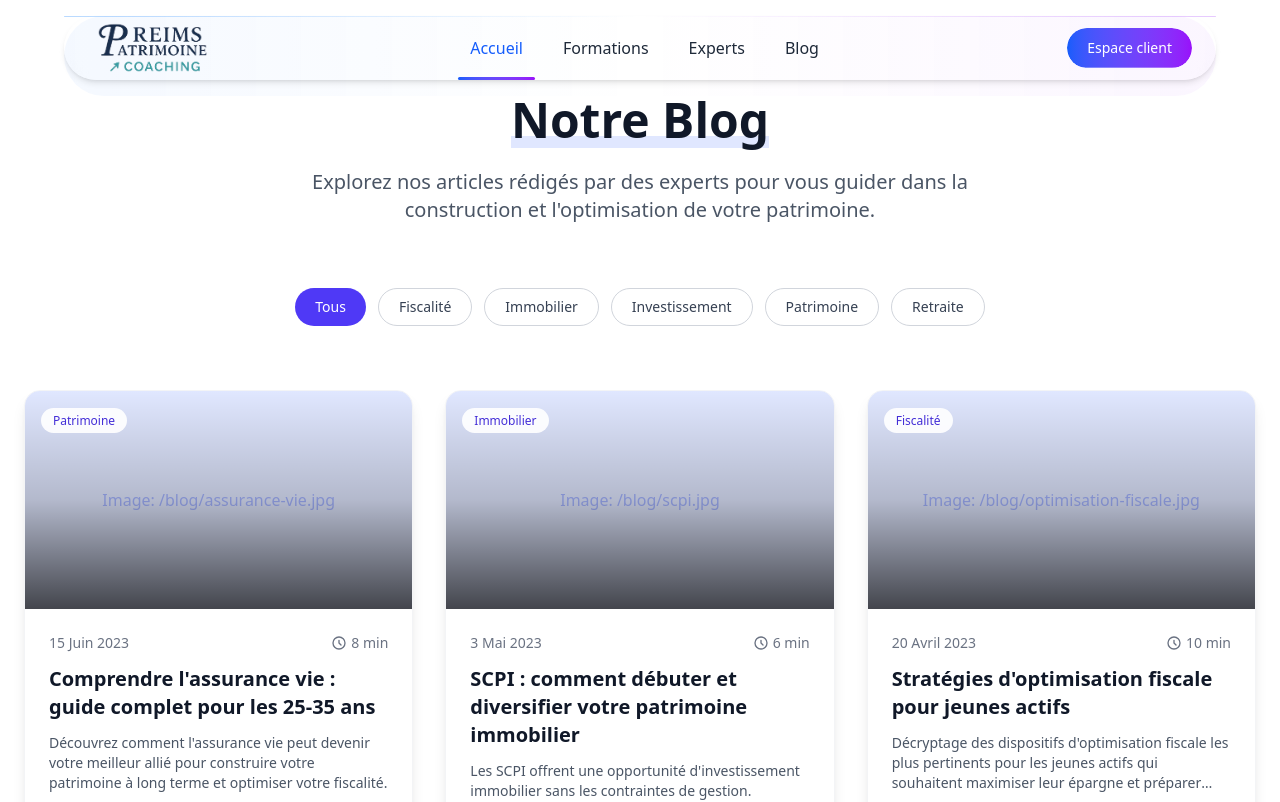
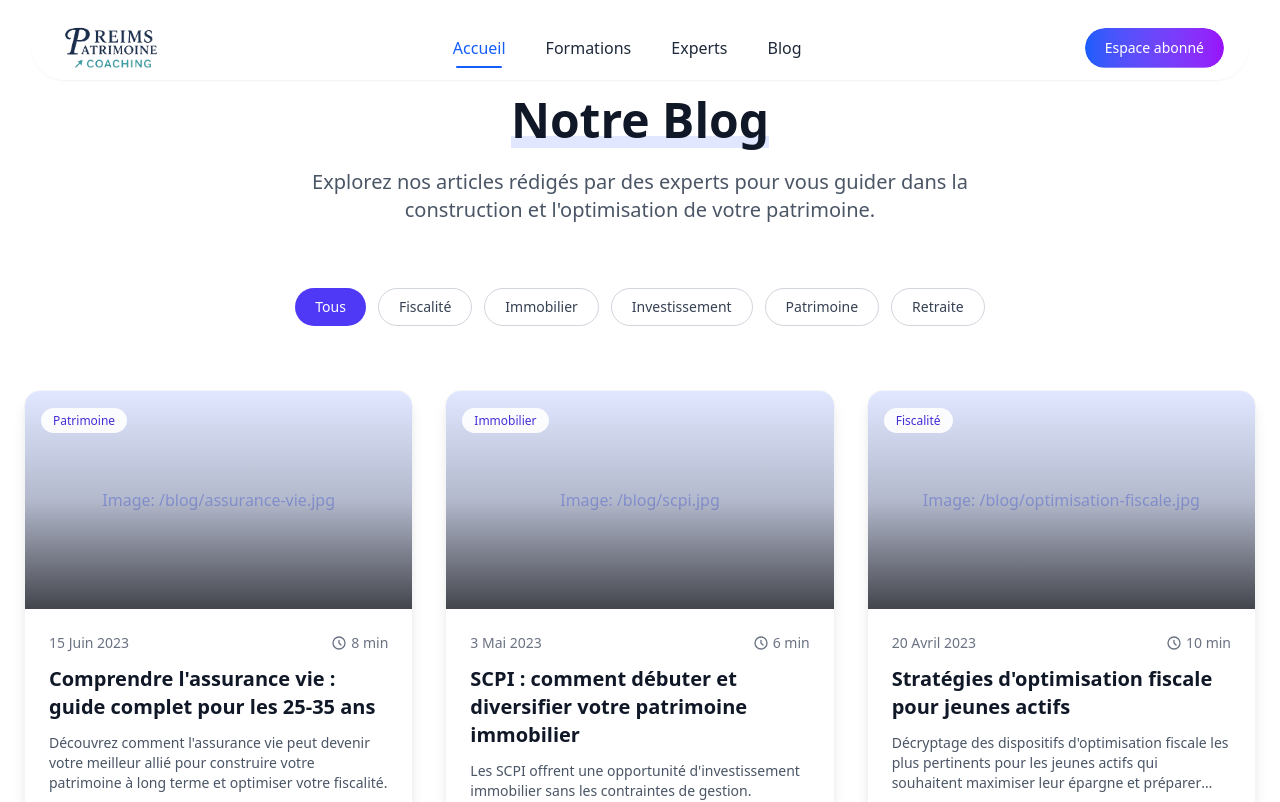
Before and after one commit to axel-po/app-reims-patrimoine-coaching, a Next.js app: page /blog in a window 1280 px wide. Shown: the top 802 px of the page. Built offline with nearby package versions, Linux system fonts and the light colour scheme.

Commit message:
refactor: update component imports and adjust layout language to French

```diff
--- a/src/components/@shared/hero/hero.tsx
+++ b/src/app/(public)/_components/hero/hero.tsx
@@ -1,5 +1,5 @@
 import React from "react";
-import Button from "../../../components/landing/button/button";
+import Button from "../button/button";
 import Simulators from "./simulators";
 
 const Hero = () => {
--- a/src/components/@shared/hero/simulators.tsx
+++ b/src/app/(public)/_components/hero/simulators.tsx
@@ -1,6 +1,6 @@
 "use client";
 
-import Button from "@/components/landing/button/button";
+import Button from "@/app/(public)/_components/button/button";
 import React, { useState, useEffect } from "react";
 
 export default function Simulators() {
--- /dev/null
+++ b/src/app/(public)/_components/nav/nav-links.ts
@@ -0,0 +1,13 @@
+export const navLinks = [
+  { href: "/", label: "Accueil" },
+  { href: "/formations", label: "Formations" },
+  { href: "/coachs", label: "Experts" },
+  { href: "/blog", label: "Blog" },
+];
+
+export const mobileNavLinks = [
+  { href: "/", label: "Accueil" },
+  { href: "/formations", label: "Formations" },
+  { href: "/coachs", label: "Experts" },
+  { href: "/blog", label: "Blog" },
+];
--- a/src/components/@shared/nav/nav.tsx
+++ b/src/app/(public)/_components/nav/nav.tsx
@@ -4,6 +4,7 @@ import React, { useState, useEffect } from "react";
 import Link from "next/link";
 import Image from "next/image";
 import logo from "@/assets/logo.png";
+import { navLinks, mobileNavLinks } from "./nav-links";
 
 export default function Nav() {
   const [activeLink, setActiveLink] = useState("/");
@@ -22,8 +23,8 @@ export default function Nav() {
   return (
     <header className="fixed w-full z-50 px-4 sm:px-6 md:px-8 py-4">
       <div
-        className={`relative mx-auto max-w-6xl rounded-full transition-all duration-300 ${
-          scrolled ? "shadow-lg" : "shadow-md"
+        className={`relative mx-auto max-w-7xl rounded-full transition-all duration-300 ${
+          scrolled ? "shadow-md" : "shadow-xs"
         }`}
       >
         <div
@@ -31,10 +32,6 @@ export default function Nav() {
             scrolled ? "bg-white/70" : "bg-white/50"
           }`}
         ></div>
-
-        <div className="absolute left-0 top-0 w-full h-20 bg-gradient-to-r from-blue-500/5 via-transparent to-purple-500/5 rounded-full"></div>
-
-        <div className="absolute top-0 left-0 right-0 h-[1px] bg-gradient-to-r from-blue-400/40 via-white/20 to-purple-400/40 rounded-full"></div>
 
         <div className="flex items-center justify-between relative z-10 h-16 px-6 max-w-7xl mx-auto">
           <Link
@@ -46,37 +43,38 @@ export default function Nav() {
             <Image
               src={logo}
               alt="Logo"
-              className="w-auto h-20 transition-transform duration-300 hover:scale-105"
+              className="w-auto h-17 transition-transform duration-300 "
             />
           </Link>
 
           <nav className="hidden md:block">
             <ul className="flex items-center h-full">
-              {[
-                { href: "/", label: "Accueil" },
-                { href: "/formations", label: "Formations" },
-                { href: "/coachs", label: "Experts" },
-                { href: "/blog", label: "Blog" },
-              ].map((link) => (
+              {navLinks.map((link) => (
                 <li key={link.href} className="h-full">
                   <Link
                     href={link.href}
-                    className={`relative flex items-center justify-center h-16 px-5 group ${
-                      activeLink === link.href
-                        ? "text-blue-600"
-                        : "text-gray-800"
-                    }`}
+                    className={`relative flex items-center justify-center h-16 px-5 group`}
                     onClick={() => setActiveLink(link.href)}
                   >
-                    {activeLink === link.href && (
-                      <div className="absolute left-2 right-2 bottom-0 h-[3px] bg-gradient-to-r from-blue-600 to-purple-600 rounded-full"></div>
-                    )}
-
-                    <span className="font-medium transition-all duration-300 group-hover:text-blue-600">
+                    <span
+                      className={`font-medium transition-all duration-300 ${
+                        activeLink === link.href
+                          ? "text-blue-600"
+                          : "text-gray-800 hover:text-blue-600"
+                      }`}
+                    >
                       {link.label}
                     </span>
 
-                    <div className="absolute inset-0 bg-blue-50/30 opacity-0 group-hover:opacity-100 transition-all duration-300 rounded-full"></div>
+                    {activeLink === link.href && (
+                      <div className="absolute bottom-3 h-[2px] w-1/2 bg-blue-600 rounded-full transition-all duration-300 transform origin-center"></div>
+                    )}
+
+                    <div
+                      className={`absolute bottom-3 left-1/2 transform -translate-x-1/2 h-[2px] w-0 bg-blue-600 rounded-full transition-all duration-300 group-hover:w-1/2 ${
+                        activeLink === link.href ? "opacity-0" : "opacity-100"
+                      }`}
+                    ></div>
                   </Link>
                 </li>
               ))}
@@ -85,13 +83,13 @@ export default function Nav() {
 
           <div className="flex items-center">
             <Link
-              href="/espace-client"
+              href="/dashboard"
               className="hidden md:flex items-center"
-              aria-label="Accéder à l'espace client"
+              aria-label="Accéder à l'espace abonné"
             >
-              <div className="relative overflow-hidden rounded-full transition-transform duration-300 hover:scale-105">
+              <div className="relative overflow-hidden rounded-full transition-transform duration-300">
                 <div className="px-5 py-2.5 font-medium text-sm text-white bg-gradient-to-r from-blue-600 to-purple-600 hover:from-blue-700 hover:to-purple-700 transition-all duration-300 rounded-full">
-                  <span>Espace client</span>
+                  <span>Espace abonné</span>
                 </div>
 
                 <div className="absolute bottom-0 left-0 right-0 h-[1px] bg-white/30 rounded-full"></div>
@@ -137,14 +135,7 @@ export default function Nav() {
           }`}
         >
           <ul className="space-y-0 divide-y divide-gray-100">
-            {[
-              { href: "/", label: "Accueil" },
-              { href: "/formations", label: "Formations" },
-              { href: "/simulateurs", label: "Simulateurs" },
-              { href: "/coachs", label: "Experts" },
-              { href: "/blog", label: "Blog" },
-              { href: "/contact", label: "Contact" },
-            ].map((link, index) => (
+            {mobileNavLinks.map((link, index) => (
               <li
                 key={link.href}
                 className={`transition-all duration-300 ${
@@ -154,7 +145,7 @@ export default function Nav() {
               >
                 <Link
                   href={link.href}
-                  className={`flex items-center py-3 transition-colors duration-300 ${
+                  className={`flex items-center py-3 transition-colors duration-300 relative ${
                     activeLink === link.href ? "text-blue-600" : "text-gray-800"
                   }`}
                   onClick={() => {
@@ -162,14 +153,10 @@ export default function Nav() {
                     setMenuOpen(false);
                   }}
                 >
-                  <div
-                    className={`w-[3px] h-5 rounded-full transition-all duration-300 ${
-                      activeLink === link.href
-                        ? "bg-gradient-to-b from-blue-600 to-purple-600"
-                        : "bg-transparent"
-                    } mr-3`}
-                  ></div>
-                  <span className="font-medium">{link.label}</span>
+                  {activeLink === link.href && (
+                    <div className="absolute left-0 top-1/2 -translate-y-1/2 w-1 h-8 bg-blue-600 rounded-r-md"></div>
+                  )}
+                  <span className="font-medium ml-3">{link.label}</span>
                 </Link>
               </li>
             ))}
@@ -181,7 +168,7 @@ export default function Nav() {
             >
               <Link
                 href="/espace-client"
-                className="flex items-center justify-center w-full py-3 font-medium text-sm text-white bg-gradient-to-r from-blue-600 to-purple-600 rounded-full transition-all duration-300 hover:from-blue-700 hover:to-purple-700 transform hover:scale-[0.98]"
+                className="flex items-center justify-center w-full py-3 font-medium text-sm text-white bg-gradient-to-r from-blue-600 to-purple-600 rounded-full transition-all duration-300 hover:from-blue-700 hover:to-purple-700 transform"
                 onClick={() => setMenuOpen(false)}
               >
                 Espace client
--- a/src/app/blog/page.tsx
+++ b/src/app/blog/page.tsx
@@ -1,7 +1,7 @@
 import React from "react";
 import CardArticle, {
   ArticleProps,
-} from "@/components/landing/blog/CardArticle";
+} from "@/app/(public)/_components/blog/CardArticle";
 
 export default function BlogPage() {
   const articles: ArticleProps[] = [
--- a/src/app/layout.tsx
+++ b/src/app/layout.tsx
@@ -1,7 +1,7 @@
 import type { Metadata } from "next";
 import { Geist, Geist_Mono } from "next/font/google";
 import "./globals.css";
-import Nav from "@/components/@shared/nav/nav";
+import Nav from "@/app/(public)/_components/nav/nav";
 
 const geistSans = Geist({
   variable: "--font-geist-sans",
@@ -24,7 +24,7 @@ export default function RootLayout({
   children: React.ReactNode;
 }>) {
   return (
-    <html lang="en">
+    <html lang="fr">
       <body
         className={`${geistSans.variable} ${geistMono.variable} antialiased`}
       >
```
Also changed, not shown: src/app/page.tsx (+3 -4 lines), src/app/(public)/_components/blog/BlogSection.tsx (renamed from src/components/landing/blog/BlogSection.tsx), src/app/(public)/_components/blog/CardArticle.tsx (renamed from src/components/landing/blog/CardArticle.tsx), src/app/(public)/_components/button/button.tsx (renamed from src/components/landing/button/button.tsx), src/app/(public)/_components/hero/avis.tsx (renamed from src/components/@shared/hero/avis.tsx).
